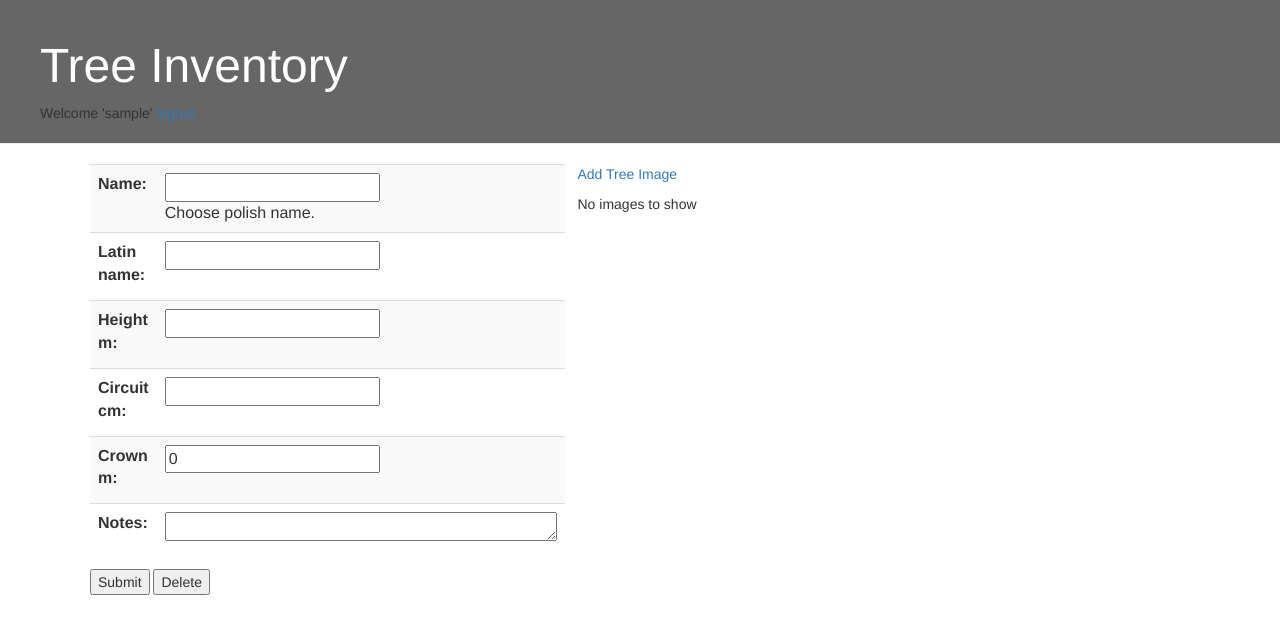
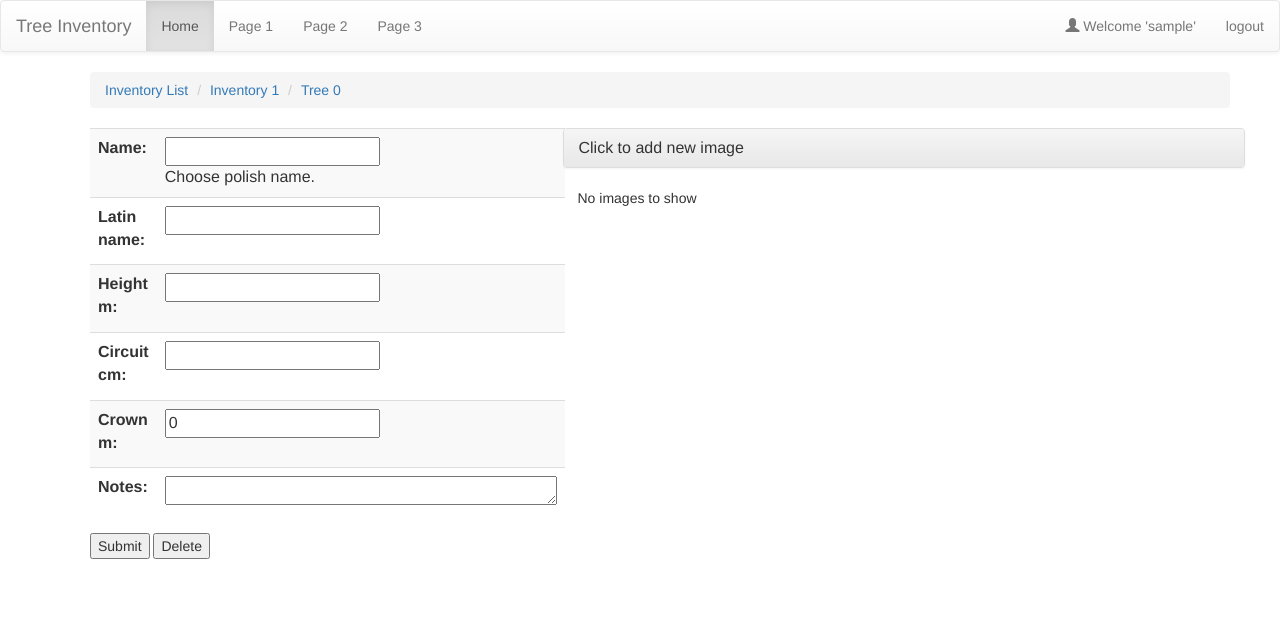
Before and after one commit to arychter86/proprii_inventory, a Django app: page /inventory/1/tree/ in a window 1280 px wide. Shown: the top 634 px of the page. Run offline with Django 3.2, Linux system fonts and the light colour scheme; a user stored in the database is signed in; tables that the repository leaves empty hold one stand-in row (values such as "Sample post"); some libraries are stand-ins or nearby versions.

Commit message:
linki oraz collapse dodanie zdjecia

```diff
--- a/inventory/templates/inventory/base.html
+++ b/inventory/templates/inventory/base.html
@@ -4,16 +4,39 @@
         <link rel="stylesheet" href="//maxcdn.bootstrapcdn.com/bootstrap/3.2.0/css/bootstrap.min.css">
         <link rel="stylesheet" href="//maxcdn.bootstrapcdn.com/bootstrap/3.2.0/css/bootstrap-theme.min.css">
          <link rel="stylesheet" href="{% static 'css/proprii.css' %}">
+
+         <!-- jQuery library -->
+         <script src="https://ajax.googleapis.com/ajax/libs/jquery/3.2.1/jquery.min.js"></script>
+
+         <!-- Latest compiled JavaScript -->
+         <script src="https://maxcdn.bootstrapcdn.com/bootstrap/3.3.7/js/bootstrap.min.js"></script>
         <title>Tree Inventory</title>
     </head>
     <body>
-      <div class="page-header">
-          <h1><a href="/">Tree Inventory</a></h1>
-          {% if request.user.is_authenticated %}
-            Welcome '{{ request.user.username }}'
-          {% endif %}
-          <a href="/logout">logout</a>
-      </div>
+      <nav class="navbar navbar-default">
+        <div class="container-fluid">
+          <div class="navbar-header">
+            <a class="navbar-brand" href="#">Tree Inventory</a>
+          </div>
+          <ul class="nav navbar-nav">
+            <li class="active"><a href="/">Home</a></li>
+            <li><a href="#">Page 1</a></li>
+            <li><a href="#">Page 2</a></li>
+            <li><a href="#">Page 3</a></li>
+          </ul>
+          <ul class="nav navbar-nav navbar-right">
+           {% if request.user.is_authenticated %}
+              <li><a href="#"><span class="glyphicon glyphicon-user"></span> Welcome '{{ request.user.username }}'</a></li>
+              <li><a href="/logout">logout</a></li>
+            {% else %}
+              <li><a href="#"><span class="glyphicon glyphicon-user"></span> Sign Up</a></li>
+              <li><a href="/login"><span class="glyphicon glyphicon-log-in"></span> Login</a></li>
+           {% endif %}
+         </ul>
+        </div>
+      </nav>
+
+
       <div class="content">
 
               {% block content %}
--- a/inventory/templates/inventory/tree.html
+++ b/inventory/templates/inventory/tree.html
@@ -1,12 +1,20 @@
 {% extends 'inventory/base.html' %}
 {% block content %}
+
+
+<div class="container">
+  <ol class="breadcrumb">
+    <li class="breadcrumb-item"><a href="/">Inventory List</a></li>
+    <li class="breadcrumb-item"><a href="/inventory/{{id}}/">Inventory {{id}}</a></li>
+    <li class="breadcrumb-item"><a href="/inventory/{{id}}/tree/{{id_t}}/">Tree {{id_t}}</a></li>
+  </ol>
+</div>
+
 <div class="container">
   <div class="row">
     <div class="col-sm-5">
-
       <form action="/inventory/{{id}}/tree/{{id_t}}/" method="post">
             {% csrf_token %}
-
             <table class="table table-striped">
               {{ form.as_table }}
             </table>
@@ -15,10 +23,35 @@
       </form>
     </div>
     <div class="col-sm-7">
-      <p><a href="/inventory/{{id}}/tree/{{id_t}}/img/add/" class="">Add Tree Image</a></p>
+      <div class="row">
+
+        <div class="panel-group">
+          <div class="panel panel-default">
+            <div class="panel-heading">
+              <h4 class="panel-title">
+                <a data-toggle="collapse" href="#collapse1">Click to add new image</a>
+              </h4>
+            </div>
+            <div id="collapse1" class="panel-collapse collapse">
+              <form method="post" action="/inventory/{{id}}/tree/{{id_t}}/">
+                {% csrf_token %}
+                  <table class="table table-striped">
+                    {{ image_form.as_table }}
+                  </table>
+                <input type="submit" name="add_img" value="Upload New Img" />
+              </form>
+
+            </div>
+          </div>
+        </div>
+
+
+
+      </div>
+
       {% if formset.forms %}
         <form action="/inventory/{{id}}/tree/{{id_t}}/" method="post">
-          <input type="submit" name="treeimg" value="Delete selected" />
+          <input type="submit" name="delete_imgs" value="Delete selected" />
 
             {% csrf_token %}
             {{ formset.management_form }}
--- a/inventory/urls.py
+++ b/inventory/urls.py
@@ -28,7 +28,6 @@ urlpatterns = [
      url(r'^inventory/add/$', login_required(InventoryView.as_view())),
      url(r'^logout/$', auth_views.logout, {'next_page': '/'}, name='auth_logout'),
      url(r'^login/$', auth_views.login, name='login'),
-     url('^', include('django.contrib.auth.urls')),
      url(r'^inventory/(?P<id>[0-9]+)/tree/(?P<id_t>[0-9]+)/$', login_required(TreeView.as_view())),
      url(r'^inventory/(?P<id>[0-9]+)/tree/$', login_required(TreeView.as_view())),
      url(r'^inventory/(?P<id>[0-9]+)/tree/add/$', login_required(TreeView.as_view())),
--- a/inventory/views.py
+++ b/inventory/views.py
@@ -14,6 +14,9 @@ class InventoryList(View):
         if request.user.is_authenticated():
             user = request.user
         inventorys = Inventory.objects.filter(author=user)
+
+        for inv in inventorys:
+            inv.treenum = Tree.objects.filter(inventory=inv).count()
         return render(request, 'inventory/inv_list.html', {'inventorys':inventorys})
 
 class InventoryView(View):
@@ -127,10 +130,10 @@ class TreeView(View):
             formset = TreeImageFormSet(queryset=TreeImage.objects.none())
             print('Test')
 
-        return render(request, self.template_name, {'form': form,'formset':formset,'inventory':inv_obj,'id':id,'id_t':id_t})
+        image_form = TreeImageForm()
+        return render(request, self.template_name, {'image_form': image_form, 'form': form,'formset':formset,'inventory':inv_obj,'id':id,'id_t':id_t})
 
     def post(self, request, *args, **kwargs):
-        id = kwargs.get('id')
 
         if 'id_t' in kwargs and 'id' in kwargs:
             id = kwargs.get('id')
@@ -145,19 +148,31 @@ class TreeView(View):
                 form = TreeForm(request.POST, request.FILES)
                 setattr(form.instance, 'inventory', inv_obj)
 
-            if form.is_valid():
-                # <process form cleaned data>
-                tree_obj = form.save(commit=False)
-                tree_obj.inventory =  Inventory.objects.get(id=id)
-                tree_obj.save()
-            else:
-                raise Http404("Tree formset not valid.")
+            if 'form' in request.POST:
+                if form.is_valid():
+                    # <process form cleaned data>
+                    tree_obj = form.save(commit=False)
+                    tree_obj.inventory =  Inventory.objects.get(id=id)
+                    tree_obj.save()
+                else:
+                    raise Http404("Tree formset not valid.")
 
-            t_imgs = TreeImage.objects.filter(tree = tree_obj)
+                t_imgs = TreeImage.objects.filter(tree = tree_obj)
 
-            if 'delete' in request.POST:
+            elif 'DELETE_IMGS' in request.POST:
                 tree_obj.delete()
                 return HttpResponseRedirect('/inventory/'+id)
+            elif 'add_img' in request.POST:
+                image_form = TreeImageForm(request.POST, request.FILES)
+                print(image_form)
+                if image_form.is_valid():
+                    # <process form cleaned data>
+                    img = image_form.save(commit=False)
+                    img.tree =  Tree.objects.get(id=id_t)
+                    img.save()
+                else:
+                    raise Http404("Tree formset not valid.")
+
 
 
             print("INVENTORY:",inv_obj,"TREE saved:",tree_obj)
--- a/proprii/settings.py
+++ b/proprii/settings.py
@@ -128,4 +128,6 @@ STATICFILES_DIRS = (
 MEDIA_ROOT = os.path.join(BASE_DIR, 'media')
 MEDIA_URL = '/media/'
 
+LOGOUT_REDIRECT_URL = '/'
 LOGIN_REDIRECT_URL = '/'
+LOGIN_URL = '/login/'
```
Also changed, not shown: inventory/templates/inventory/inv_list.html (+9 -3 lines), inventory/templates/inventory/inventory.html (+8 -0 lines), media/photos/DSC07737.JPG (added), media/photos/DSC07745.JPG (added).
